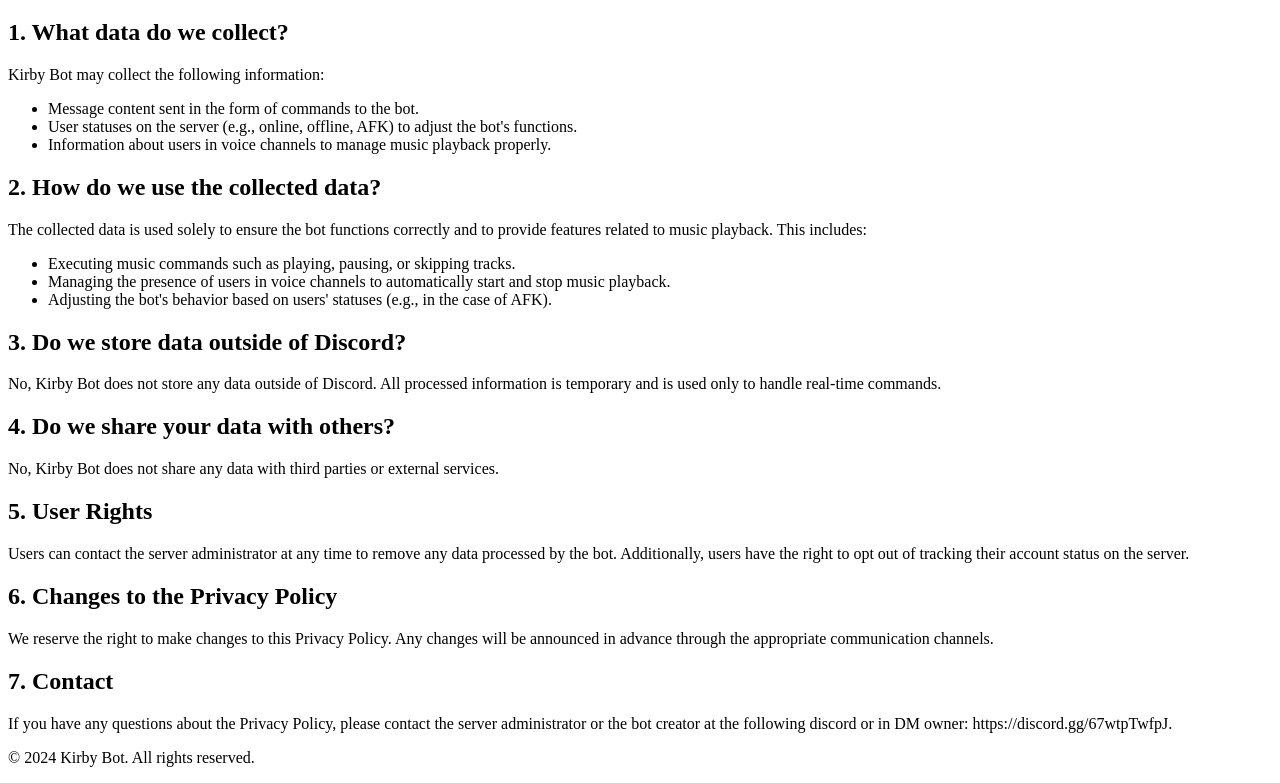
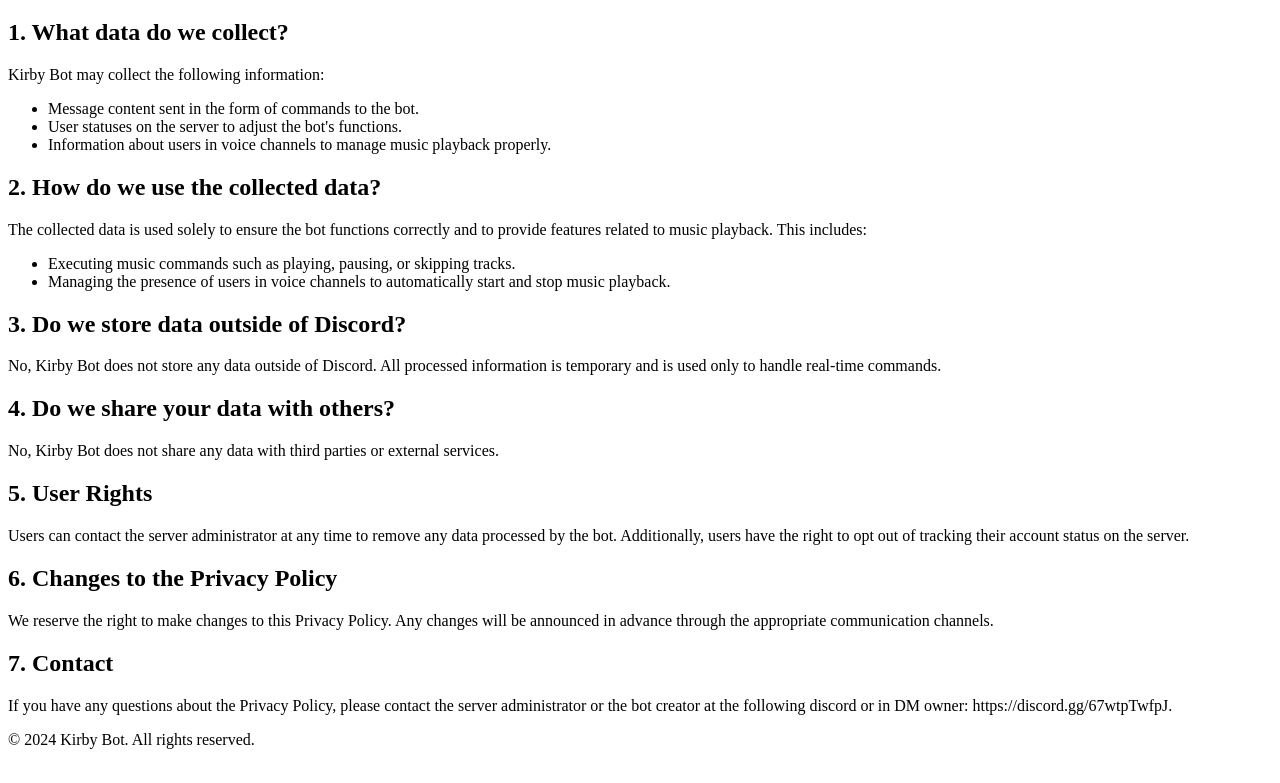
Before and after one commit to MrTechnic94/MrTechnic94.github.io, a plain HTML site: page index.html in a window 1280 px wide. Shown: the part 61-844 px from the top of the page. Drawn offline with Linux system fonts and the light colour scheme.

Commit message:
Update index.html

```diff
--- a/index.html
+++ b/index.html
@@ -16,7 +16,7 @@
         <p>Kirby Bot may collect the following information:</p>
         <ul>
             <li>Message content sent in the form of commands to the bot.</li>
-            <li>User statuses on the server (e.g., online, offline, AFK) to adjust the bot's functions.</li>
+            <li>User statuses on the server to adjust the bot's functions.</li>
             <li>Information about users in voice channels to manage music playback properly.</li>
         </ul>
     </section>
@@ -27,7 +27,6 @@
         <ul>
             <li>Executing music commands such as playing, pausing, or skipping tracks.</li>
             <li>Managing the presence of users in voice channels to automatically start and stop music playback.</li>
-            <li>Adjusting the bot's behavior based on users' statuses (e.g., in the case of AFK).</li>
         </ul>
     </section>
 
```
